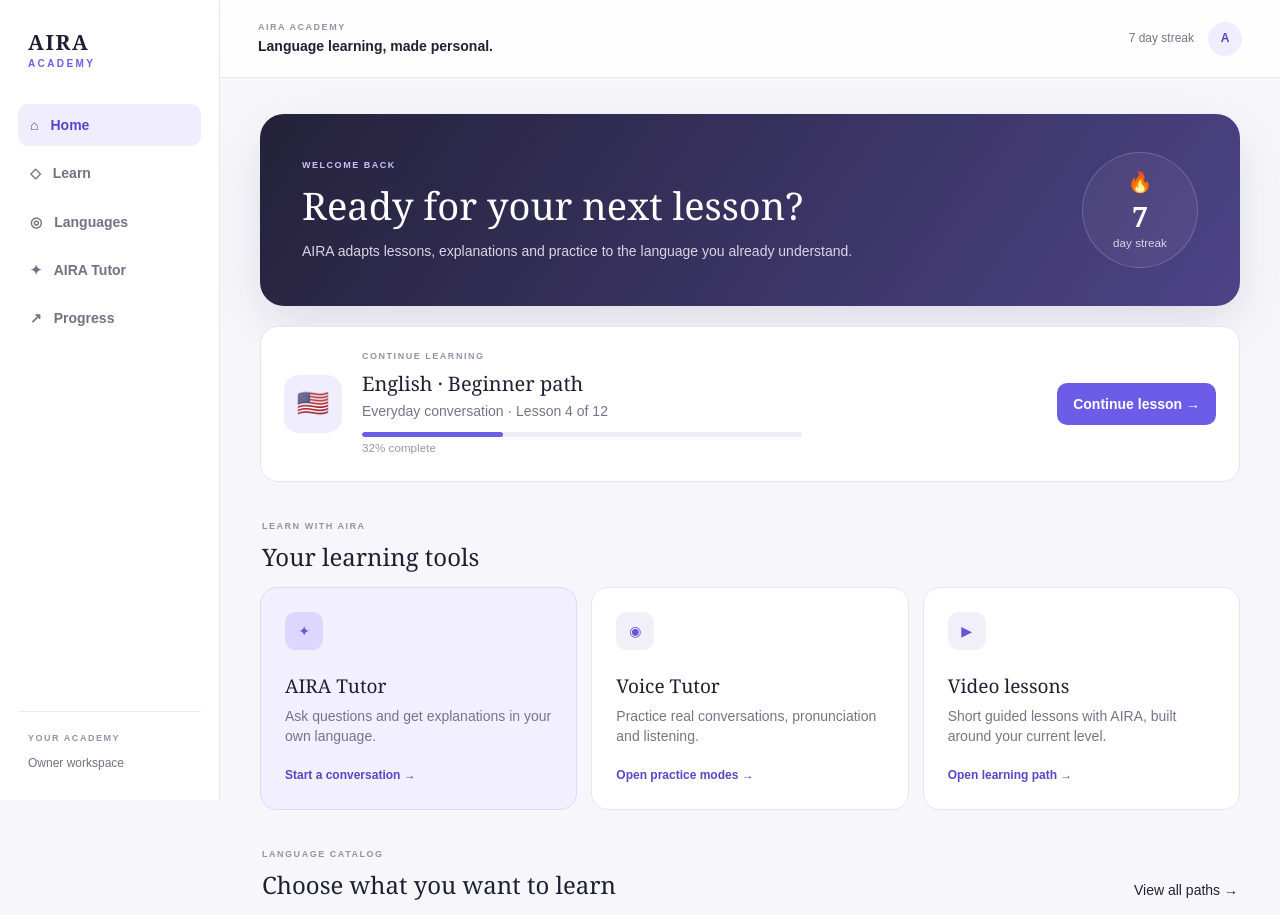
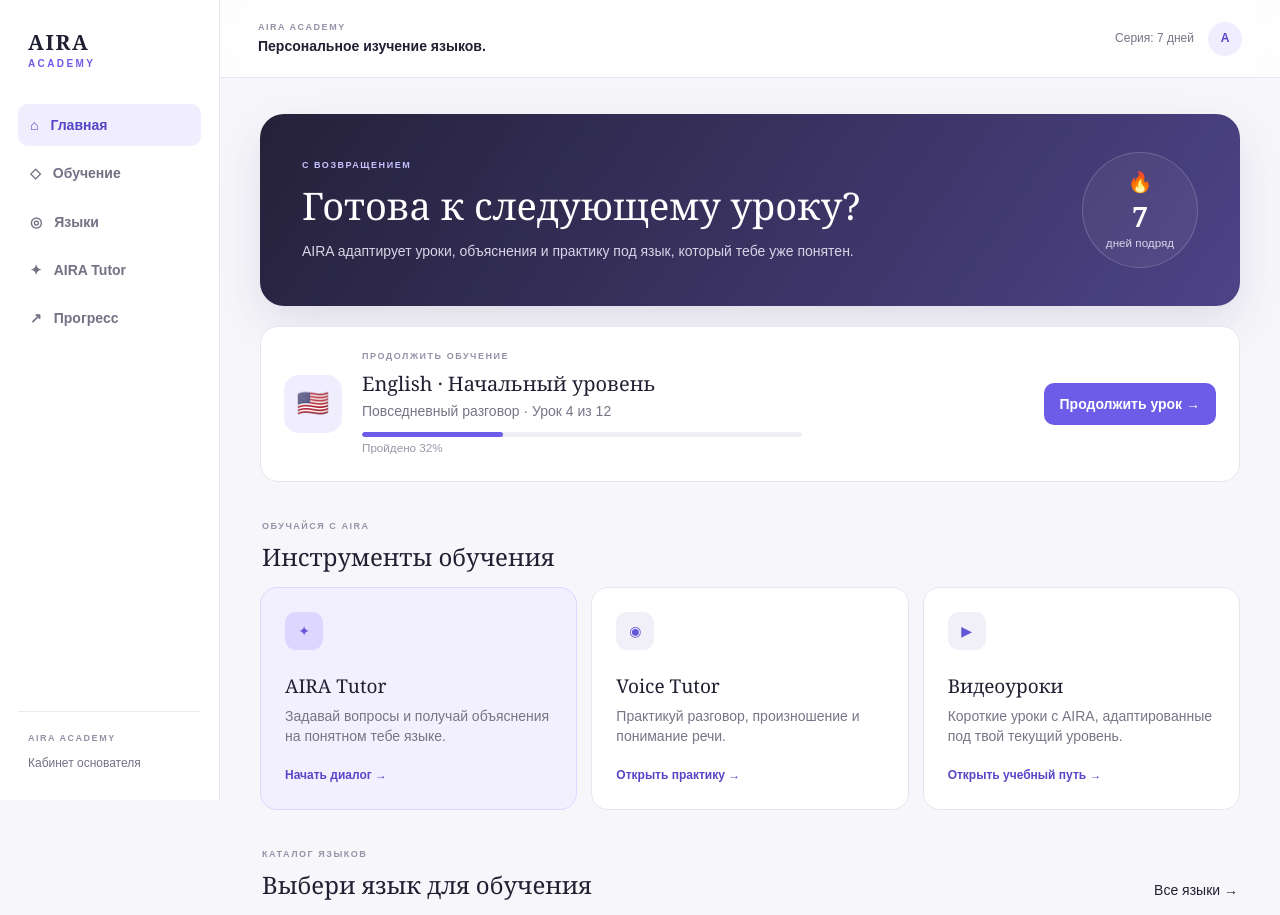
Before and after one commit to tsapkovaby-cyber/AIRA-OS, a Next.js app: page /academy in a window 1280 px wide. Shown: the top 915 px of the page. Built offline with nearby package versions, Linux system fonts and the light colour scheme.

Commit message:
Localize Academy home to Russian

```diff
--- a/app/academy/page.tsx
+++ b/app/academy/page.tsx
@@ -10,39 +10,24 @@ export default function AcademyPreview(){
     <aside className="student-sidebar">
       <Link href="/academy" className="student-brand">AIRA<span>Academy</span></Link>
       <nav className="student-nav">
-        <Link className="active" href="/academy">⌂ <span>Home</span></Link>
-        <Link href="/learn">◇ <span>Learn</span></Link>
-        <Link href="/learn/catalog">◎ <span>Languages</span></Link>
+        <Link className="active" href="/academy">⌂ <span>Главная</span></Link>
+        <Link href="/learn">◇ <span>Обучение</span></Link>
+        <Link href="/learn/catalog">◎ <span>Языки</span></Link>
         <Link href="/learn/tutor">✦ <span>AIRA Tutor</span></Link>
-        <Link href="/learn/progress">↗ <span>Progress</span></Link>
+        <Link href="/learn/progress">↗ <span>Прогресс</span></Link>
       </nav>
-      <div className="student-sidebar-bottom"><p className="student-mini-label">YOUR ACADEMY</p><Link href="/developer">Owner workspace</Link></div>
+      <div className="student-sidebar-bottom"><p className="student-mini-label">AIRA ACADEMY</p><Link href="/developer">Кабинет основателя</Link></div>
     </aside>
-
     <section className="student-content">
-      <header className="student-topbar"><div><p className="student-mini-label">AIRA ACADEMY</p><strong>Language learning, made personal.</strong></div><div className="student-profile"><span>7 day streak</span><b>A</b></div></header>
-
+      <header className="student-topbar"><div><p className="student-mini-label">AIRA ACADEMY</p><strong>Персональное изучение языков.</strong></div><div className="student-profile"><span>Серия: 7 дней</span><b>A</b></div></header>
       <div className="student-page">
-        <section className="student-welcome">
-          <div><p className="student-mini-label">WELCOME BACK</p><h1>Ready for your next lesson?</h1><p>AIRA adapts lessons, explanations and practice to the language you already understand.</p></div>
-          <div className="student-streak"><span>🔥</span><strong>7</strong><small>day streak</small></div>
-        </section>
-
-        <section className="continue-card">
-          <div className="course-badge" style={{fontSize:'26px'}}>🇺🇸</div><div className="continue-copy"><p className="student-mini-label">CONTINUE LEARNING</p><h2>English · Beginner path</h2><p>Everyday conversation · Lesson 4 of 12</p><div className="progress-track"><span style={{width:'32%'}} /></div><small>32% complete</small></div><Link href="/learn/courses" className="student-primary">Continue lesson →</Link>
-        </section>
-
-        <div className="student-section-head"><div><p className="student-mini-label">LEARN WITH AIRA</p><h2>Your learning tools</h2></div></div>
-        <section className="learning-tools">
-          <article className="learning-tool featured"><span className="tool-icon">✦</span><h3>AIRA Tutor</h3><p>Ask questions and get explanations in your own language.</p><Link href="/learn/tutor">Start a conversation →</Link></article>
-          <article className="learning-tool"><span className="tool-icon">◉</span><h3>Voice Tutor</h3><p>Practice real conversations, pronunciation and listening.</p><Link href="/learn/tutor">Open practice modes →</Link></article>
-          <article className="learning-tool"><span className="tool-icon">▶</span><h3>Video lessons</h3><p>Short guided lessons with AIRA, built around your current level.</p><Link href="/learn/courses">Open learning path →</Link></article>
-        </section>
-
-        <div className="student-section-head"><div><p className="student-mini-label">LANGUAGE CATALOG</p><h2>Choose what you want to learn</h2></div><Link href="/learn/catalog">View all paths →</Link></div>
-        <section className="student-language-grid">{languages.map(([name,code,flag])=><Link className="student-language" href="/learn/catalog" key={code}><span aria-label={`${name} flag`} style={{fontSize:'24px',background:'transparent'}}>{flag}</span><div><strong>{name}</strong><small>Personal learning path</small></div><b>→</b></Link>)}</section>
-
-        <section className="student-progress-card"><div><p className="student-mini-label">YOUR PROGRESS</p><h2>Small steps become fluency.</h2><p>Lessons, tutor practice, voice sessions and video activity will come together in one learning history.</p><Link href="/learn/progress">View detailed progress →</Link></div><div className="progress-stats"><div><strong>4</strong><span>lessons</span></div><div><strong>32%</strong><span>current path</span></div><div><strong>7</strong><span>day streak</span></div></div></section>
+        <section className="student-welcome"><div><p className="student-mini-label">С ВОЗВРАЩЕНИЕМ</p><h1>Готова к следующему уроку?</h1><p>AIRA адаптирует уроки, объяснения и практику под язык, который тебе уже понятен.</p></div><div className="student-streak"><span>🔥</span><strong>7</strong><small>дней подряд</small></div></section>
+        <section className="continue-card"><div className="course-badge" style={{fontSize:'26px'}}>🇺🇸</div><div className="continue-copy"><p className="student-mini-label">ПРОДОЛЖИТЬ ОБУЧЕНИЕ</p><h2>English · Начальный уровень</h2><p>Повседневный разговор · Урок 4 из 12</p><div className="progress-track"><span style={{width:'32%'}} /></div><small>Пройдено 32%</small></div><Link href="/learn/courses" className="student-primary">Продолжить урок →</Link></section>
+        <div className="student-section-head"><div><p className="student-mini-label">ОБУЧАЙСЯ С AIRA</p><h2>Инструменты обучения</h2></div></div>
+        <section className="learning-tools"><article className="learning-tool featured"><span className="tool-icon">✦</span><h3>AIRA Tutor</h3><p>Задавай вопросы и получай объяснения на понятном тебе языке.</p><Link href="/learn/tutor">Начать диалог →</Link></article><article className="learning-tool"><span className="tool-icon">◉</span><h3>Voice Tutor</h3><p>Практикуй разговор, произношение и понимание речи.</p><Link href="/learn/tutor">Открыть практику →</Link></article><article className="learning-tool"><span className="tool-icon">▶</span><h3>Видеоуроки</h3><p>Короткие уроки с AIRA, адаптированные под твой текущий уровень.</p><Link href="/learn/courses">Открыть учебный путь →</Link></article></section>
+        <div className="student-section-head"><div><p className="student-mini-label">КАТАЛОГ ЯЗЫКОВ</p><h2>Выбери язык для обучения</h2></div><Link href="/learn/catalog">Все языки →</Link></div>
+        <section className="student-language-grid">{languages.map(([name,code,flag])=><Link className="student-language" href="/learn/catalog" key={code}><span aria-label={`${name} flag`} style={{fontSize:'24px',background:'transparent'}}>{flag}</span><div><strong>{name}</strong><small>Персональный учебный путь</small></div><b>→</b></Link>)}</section>
+        <section className="student-progress-card"><div><p className="student-mini-label">ТВОЙ ПРОГРЕСС</p><h2>Небольшие шаги приводят к свободной речи.</h2><p>Уроки, Tutor, Voice и видео будут объединяться в единую историю обучения.</p><Link href="/learn/progress">Подробный прогресс →</Link></div><div className="progress-stats"><div><strong>4</strong><span>урока</span></div><div><strong>32%</strong><span>текущий курс</span></div><div><strong>7</strong><span>дней подряд</span></div></div></section>
       </div>
     </section>
   </main>
```
